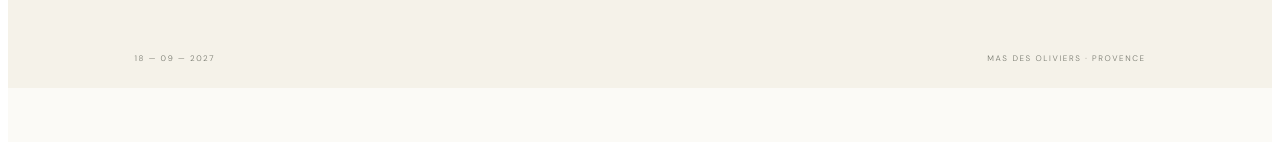
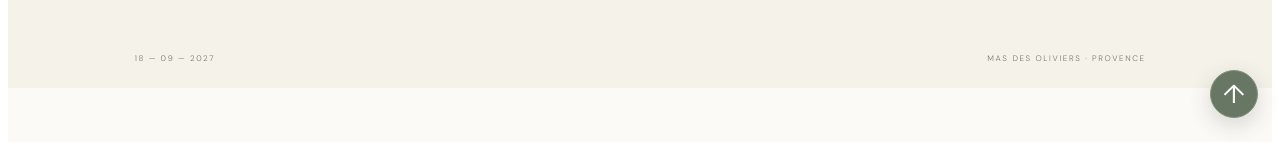
Before and after one commit to chirelhalioua/cbyc-mariage-sauge, a Nuxt app: page / in a window 1280 px wide. Shown: the part 658-800 px from the top of the page. Built offline with nearby package versions, Linux system fonts and the light colour scheme; a web font is replaced by a local one.

Commit message:
Add floating back-to-top button

```diff
--- a/pages/index.vue
+++ b/pages/index.vue
@@ -140,6 +140,7 @@ function sendReply() {
       <div v-else class="success"><h3>Merci {{ guestName }} !</h3><p>Votre réponse a bien été prise en compte dans cette démonstration.</p></div>
       <small class="demo-note">Modèle de démonstration : le formulaire n'enregistre et n'envoie pas encore les réponses.</small>
     </section>
+    <a class="back-to-top" href="#top" aria-label="Remonter en haut du site" title="Retour en haut">↑</a>
     <footer><div class="footer-brand">É <span>&</span> A</div><p class="script">À très bientôt pour célébrer l'amour</p><small>INVITATION IMAGINÉE AVEC <a href="https://www.cbyc-invitations.fr/" target="_blank" rel="noopener noreferrer">C BY C</a></small></footer>
   </main>
 </template>
@@ -211,4 +212,10 @@ function sendReply() {
   .sage-model .site-header{justify-content:space-between}
   .sage-model .site-header nav{z-index:21}
 }
+
+.sage-model{scroll-behavior:smooth}
+.sage-model .back-to-top{position:fixed;right:22px;bottom:24px;z-index:30;width:48px;height:48px;border-radius:50%;display:grid;place-items:center;background:var(--sage);color:#fff;border:1px solid #82917c;box-shadow:0 7px 22px #34392f30;font:26px/1 'DM Sans',sans-serif;text-decoration:none;transition:transform .25s ease,background .25s ease,box-shadow .25s ease}
+.sage-model .back-to-top:hover{background:var(--sage-dark);transform:translateY(-5px);box-shadow:0 11px 26px #34392f35}
+@media(max-width:700px){.sage-model .back-to-top{right:16px;bottom:18px;width:44px;height:44px;font-size:24px}}
+@media(prefers-reduced-motion:reduce){.sage-model{scroll-behavior:auto}}
 </style>
```
